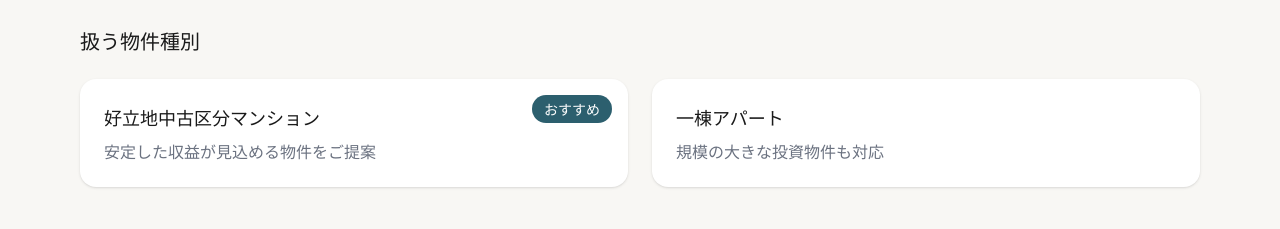
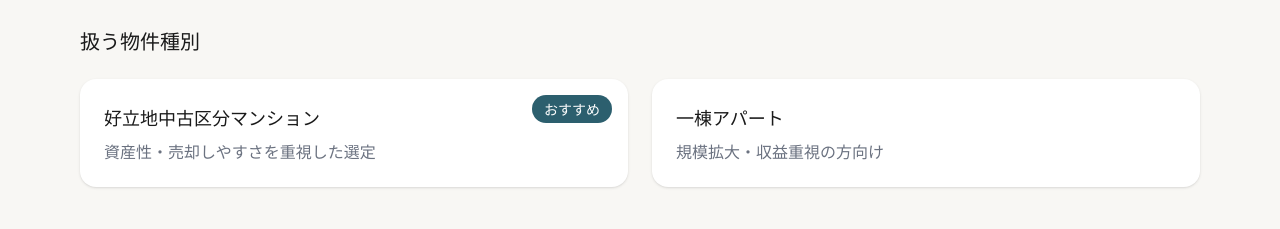
Before and after one commit to idsp0731-gif/onza-estate, a Next.js app: page /investment in a window 1280 px wide. Shown: the part 1200-1429 px from the top of the page. Built offline with nearby package versions, Linux system fonts and the light colour scheme; no server answers.

Commit message:
fix: 投資ページの物件種別の説明を更新

```diff
--- a/src/app/investment/page.tsx
+++ b/src/app/investment/page.tsx
@@ -134,11 +134,11 @@ export default async function InvestmentPage() {
               <div className="bg-white p-6 rounded-2xl shadow-sm relative">
                 <span className="absolute top-4 right-4 bg-[#2C5F6E] text-white px-3 py-1 rounded-full text-sm font-light">おすすめ</span>
                 <h3 className="text-lg font-light mb-2">好立地中古区分マンション</h3>
-                <p className="font-light text-[#6B7280]">安定した収益が見込める物件をご提案</p>
+                <p className="font-light text-[#6B7280]">資産性・売却しやすさを重視した選定</p>
               </div>
               <div className="bg-white p-6 rounded-2xl shadow-sm">
                 <h3 className="text-lg font-light mb-2">一棟アパート</h3>
-                <p className="font-light text-[#6B7280]">規模の大きな投資物件も対応</p>
+                <p className="font-light text-[#6B7280]">規模拡大・収益重視の方向け</p>
               </div>
             </div>
           </div>
```
